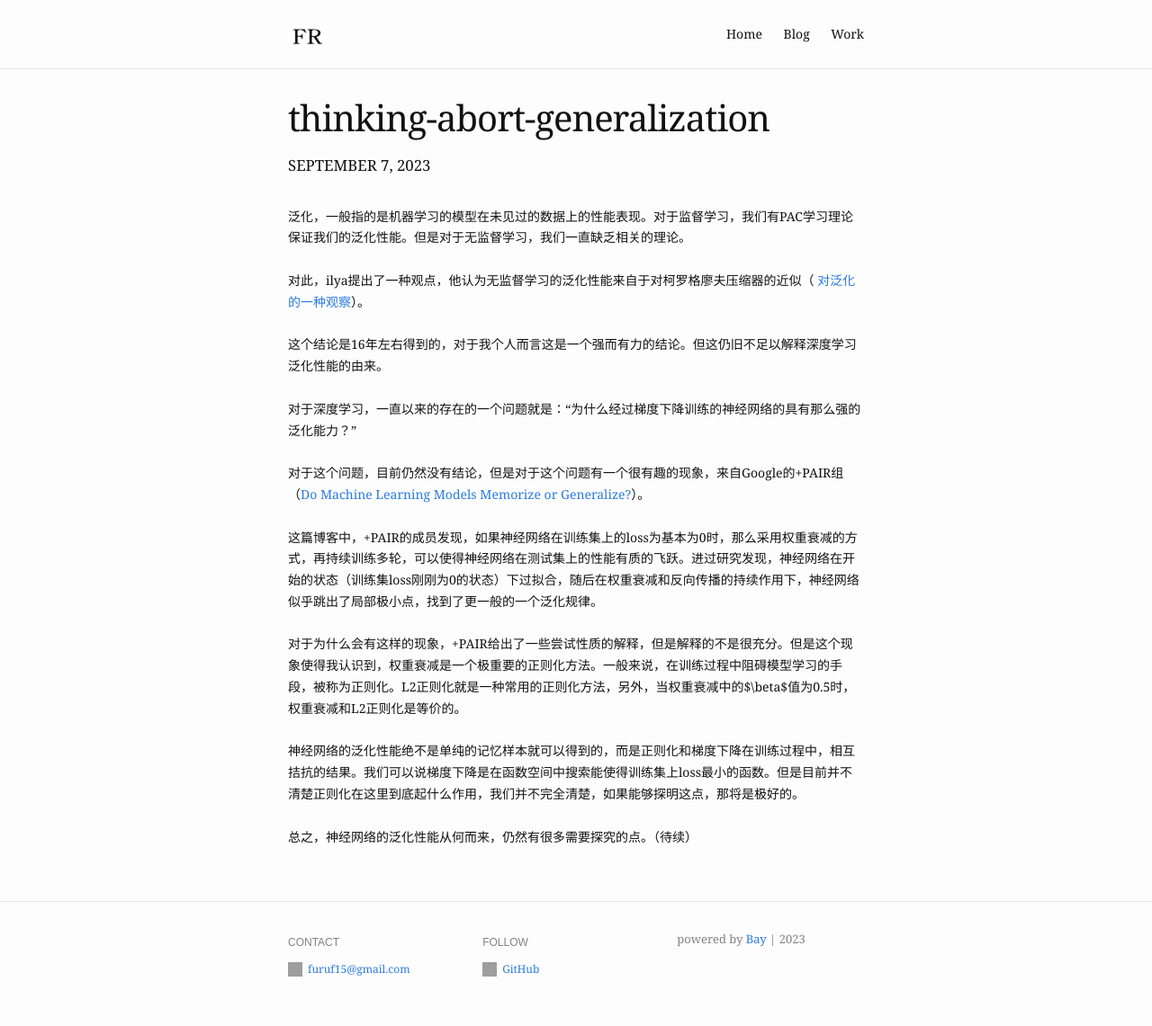
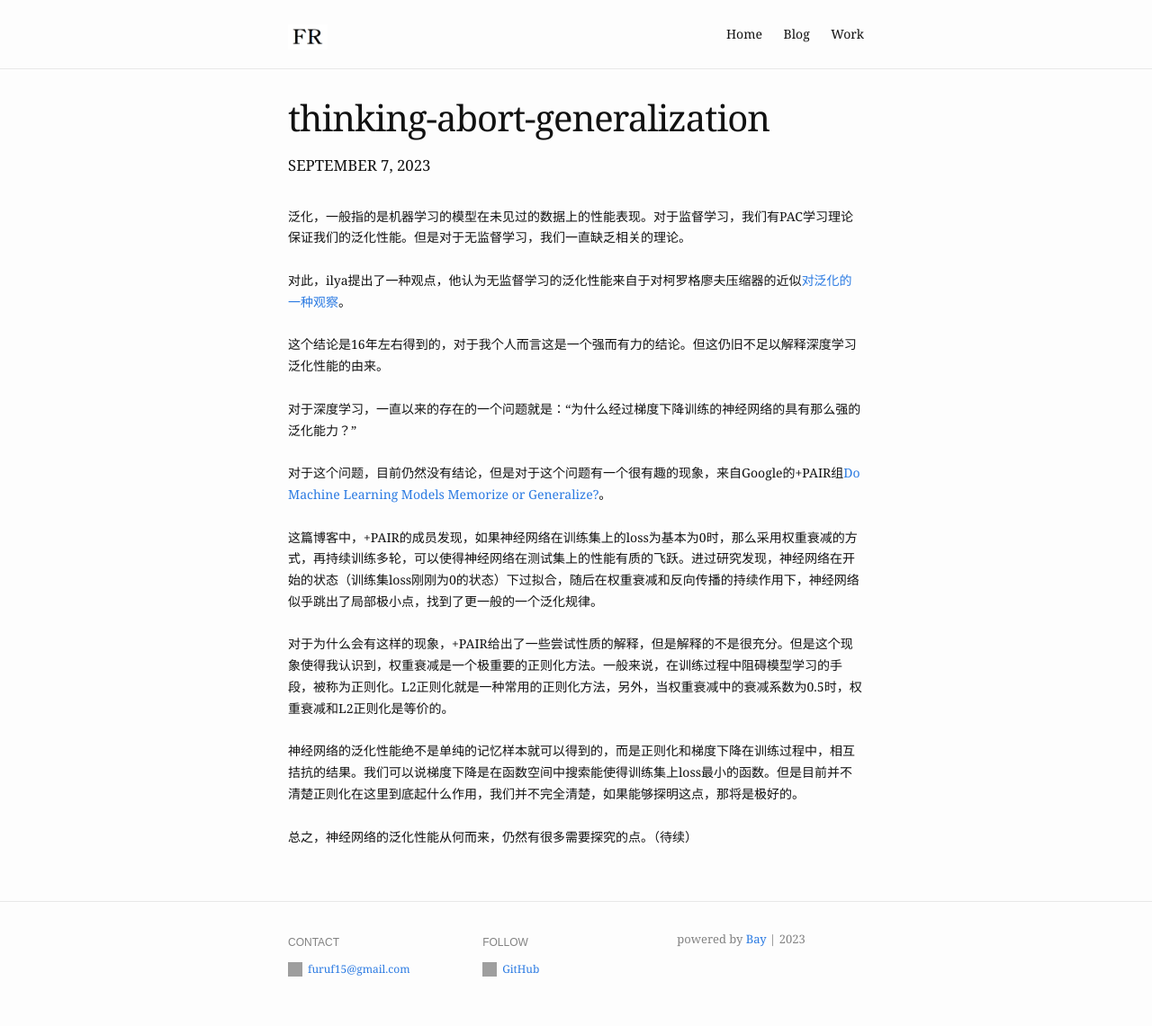
Before and after one commit to FuRuF-11/FuRuF-11.github.io, a Jekyll site: the page built from _posts/2023-09-07-thinking-abort-generalization.md, in a window 1280 px wide. Shown: the whole page at 90% size. Built offline with Jekyll 4.4.1, drawn with Linux system fonts in a browser that asks for light colours; a script that is not in the unit is left out.

Commit message:
update my blog

```diff
--- a/_posts/2023-09-07-thinking-abort-generalization.md
+++ b/_posts/2023-09-07-thinking-abort-generalization.md
@@ -8,7 +8,7 @@
 泛化，一般指的是机器学习的模型在未见过的数据上的性能表现。对于监督学习，我们有PAC学习理论保证我们的泛化性能。但是对于无监督学习，我们一直缺乏相关的理论。
 <br />
 <br />
-对此，ilya提出了一种观点，他认为无监督学习的泛化性能来自于对柯罗格廖夫压缩器的近似（<a herb="https://www.youtube.com/watch?v=AKMuA_TVz3A&t=1677s"> 对泛化的一种观察<a/>）。
+对此，ilya提出了一种观点，他认为无监督学习的泛化性能来自于对柯罗格廖夫压缩器的近似[对泛化的一种观察](https://www.youtube.com/watch?v=AKMuA_TVz3A&t=1677s)。
 <br />
 <br />
 这个结论是16年左右得到的，对于我个人而言这是一个强而有力的结论。但这仍旧不足以解释深度学习泛化性能的由来。
@@ -17,13 +17,13 @@
 对于深度学习，一直以来的存在的一个问题就是：“为什么经过梯度下降训练的神经网络的具有那么强的泛化能力？”
 <br />
 <br />
-对于这个问题，目前仍然没有结论，但是对于这个问题有一个很有趣的现象，来自Google的+PAIR组（<a herb="https://pair.withgoogle.com/explorables/grokking/">Do Machine Learning Models Memorize or Generalize?<a/>）。
+对于这个问题，目前仍然没有结论，但是对于这个问题有一个很有趣的现象，来自Google的+PAIR组[Do Machine Learning Models Memorize or Generalize?](https://pair.withgoogle.com/explorables/grokking/)。
 <br />
 <br />
 这篇博客中，+PAIR的成员发现，如果神经网络在训练集上的loss为基本为0时，那么采用权重衰减的方式，再持续训练多轮，可以使得神经网络在测试集上的性能有质的飞跃。进过研究发现，神经网络在开始的状态（训练集loss刚刚为0的状态）下过拟合，随后在权重衰减和反向传播的持续作用下，神经网络似乎跳出了局部极小点，找到了更一般的一个泛化规律。
 <br />
 <br />
-对于为什么会有这样的现象，+PAIR给出了一些尝试性质的解释，但是解释的不是很充分。但是这个现象使得我认识到，权重衰减是一个极重要的正则化方法。一般来说，在训练过程中阻碍模型学习的手段，被称为正则化。L2正则化就是一种常用的正则化方法，另外，当权重衰减中的$\beta$值为0.5时，权重衰减和L2正则化是等价的。
+对于为什么会有这样的现象，+PAIR给出了一些尝试性质的解释，但是解释的不是很充分。但是这个现象使得我认识到，权重衰减是一个极重要的正则化方法。一般来说，在训练过程中阻碍模型学习的手段，被称为正则化。L2正则化就是一种常用的正则化方法，另外，当权重衰减中的衰减系数为0.5时，权重衰减和L2正则化是等价的。
 <br />
 <br />
 神经网络的泛化性能绝不是单纯的记忆样本就可以得到的，而是正则化和梯度下降在训练过程中，相互拮抗的结果。我们可以说梯度下降是在函数空间中搜索能使得训练集上loss最小的函数。但是目前并不清楚正则化在这里到底起什么作用，我们并不完全清楚，如果能够探明这点，那将是极好的。
```
